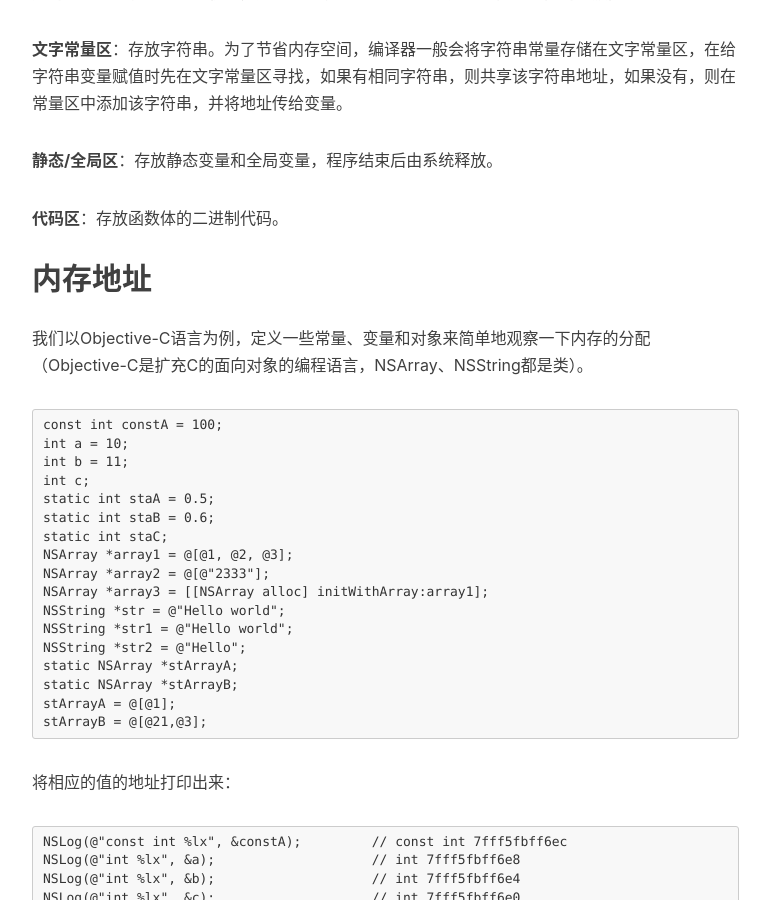
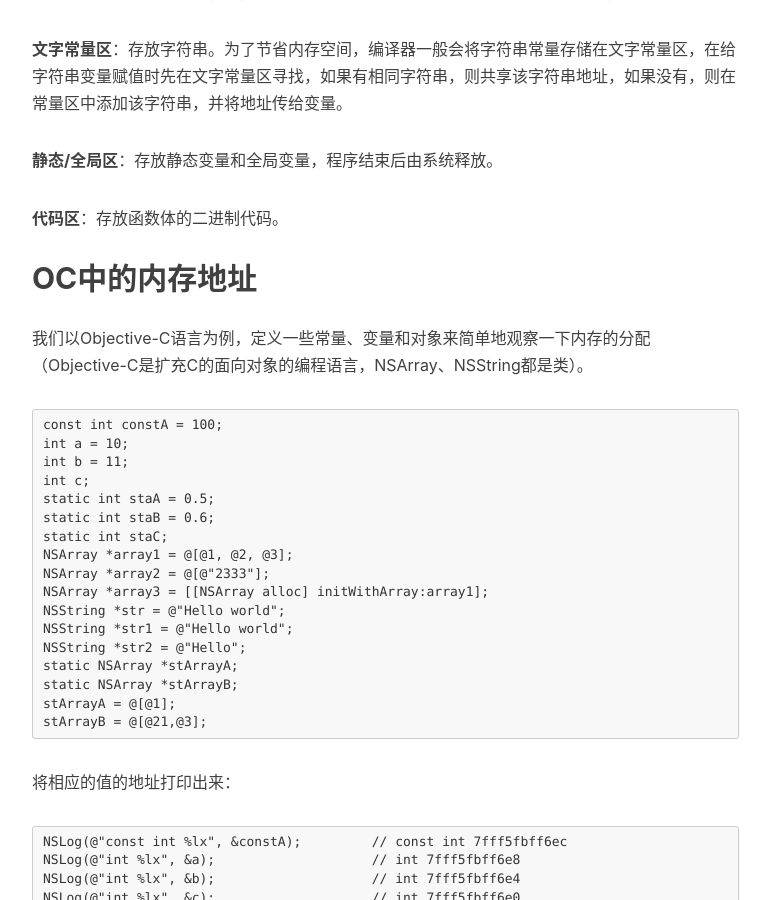
Before and after one commit to kehuizhao/kehuizhao.github.io, a Jekyll site: the page built from _posts/2017-3-31-memoryAlloc.markdown, in a window 1280 px wide and 900 px high, scrolled down 910 px. Shown: the whole window, without its empty margins (233-1003 px from the left). Built offline with Jekyll 4.4.1, drawn with Linux system fonts in a browser that asks for light colours; nearby versions of some CDN libraries; comment, search, counter and statistics services are not loaded.

Commit message:
change content of memoryAlloc

```diff
--- a/_posts/2017-3-31-memoryAlloc.markdown
+++ b/_posts/2017-3-31-memoryAlloc.markdown
@@ -26,7 +26,7 @@ tags:
 
 **代码区**：存放函数体的二进制代码。
 
-## 内存地址
+## OC中的内存地址
 
 我们以Objective-C语言为例，定义一些常量、变量和对象来简单地观察一下内存的分配（Objective-C是扩充C的面向对象的编程语言，NSArray、NSString都是类）。
 
```
Also changed, not shown: img/MemoryAlloc/logicalAddress.jpg.
